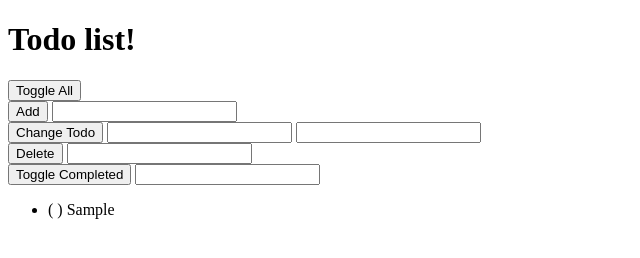
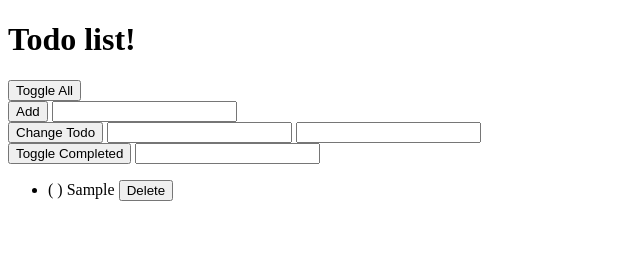
Before and after one commit to loukotal/watch-and-code-pracitalJS, a plain HTML site: page index.html in a window 1280 px wide. Both pictures are taken after typing "Sample" into the empty fields and a click on the button "Add". Shown: the whole page, without its empty margins (0-640 px from the left). Drawn offline with Linux system fonts and the light colour scheme.

Commit message:
Modified to V10

```diff
--- a/index.html
+++ b/index.html
@@ -28,10 +28,10 @@
         <input id="changeTodoTextInput" type="text">
     </div>
 
-    <div>
+    <!--<div>
         <button onclick="handlers.deleteTodo()">Delete</button>
         <input id="deleteTodoTextNumber" type="number">
-    </div>
+    </div>-->
 
     <div>
         <button onclick="handlers.toggleCompleted()">Toggle Completed</button>
--- a/script.js
+++ b/script.js
@@ -30,6 +30,13 @@
 // There should be an li element for every todo
 // Each li element should contain .todoText
 // Each li element should show .completed
+
+// V10 requirements:
+// There should be a way to delete buttons
+// There should be a delete button for every todo
+// Each li should have an id that has the todo position
+// Delete button should have access to the todo id
+// Clicking delete should update todoList.todos and the DOM
 
 var todoList = {
     todos: [],
@@ -120,15 +127,8 @@ var handlers = {
         changeTodoTextPosition.value = "";
         view.displayTodos();
     },
-    deleteTodo: function() {
-        var deleteTodoTextNumber = document.getElementById("deleteTodoTextNumber");
-
-        if (deleteTodoTextNumber.valueAsNumber >= todoList.todos.length || deleteTodoTextNumber.valueAsNumber < 0) {
-            console.log("delete index out of bounds");
-        } else {
-            todoList.deleteTodo(deleteTodoTextNumber.valueAsNumber);
-        }
-        deleteTodoTextNumber.value = "";
+    deleteTodo: function(position) {
+        todoList.deleteTodo(position);
         view.displayTodos();
 
     },
@@ -162,6 +162,7 @@ var view = {
             todosUl.appendChild(todoLi);
         } else {
             for (var i = 0; i < todoList.todos.length; i++) {
+
                 //reference todoList.todos[i] (less typing)
                 todo = todoList.todos[i];
                 // create li element
@@ -169,39 +170,53 @@ var view = {
 
                 // change todoTextWithCompletion based on if completed or not
                 if (todo.completed) {
-                    todoTextWithCompletion = "(x) " + todo.todoText;
+                    todoTextWithCompletion = "(x) " + todo.todoText + " ";
                 }
                 else {
-                    todoTextWithCompletion = "( ) " + todo.todoText;
+                    todoTextWithCompletion = "( ) " + todo.todoText + " ";
                 }
+                // set id of the li element to the i position.
+                todoLi.id = i;
                 // add the text to the <li></li> element. (<li>textContent</li>)
                 todoLi.textContent = todoTextWithCompletion;
+                // create buttons based on number of items in the list
+                todoLi.appendChild(this.createDeleteButton());
                 // append it to the ul element
                 todosUl.appendChild(todoLi);
+
             }
         }
+    },
+    // creates delete buttons
+    createDeleteButton: function() {
+        // create button element
+        var deleteButton = document.createElement("button");
+        // text in the button
+        deleteButton.textContent = "Delete";
+        // assign class name to the created button
+        deleteButton.className = "deleteButton";
+        return deleteButton;
+    },
+    setUpEventListeners: function(){
+        // Grab reference to ul element
+        var todosUl = document.querySelector("ul");
+
+        // add event listener to the ul element
+        todosUl.addEventListener("click", function(event){
+            // grab reference to the target that was clicked
+            var elementClicked = event.target;
+            // check if it was the button (check using the assigned class)
+            if(elementClicked.className === "deleteButton"){
+            // run function in the handlers object - parentNode is the parent of the clicked element.
+            // Button is clicked - parent is li element - it grabs the id (which is assigned in the view.displayTodos() function)
+            handlers.deleteTodo(parseInt(elementClicked.parentNode.id));
+            view.displayTodos();
+            }
+        });
     }
 };
 
-
-// for (var i = 0; i < todoList.todos.length; i++){
-
-//     todoLi.value = todos[i];
-//     todoUl.appendChild(todoLi);
-//     console.log(todoLi);
-
-// }
-
-// todoList.displayTodos();
-// todoList.addTodo("item 1")
-// todoList.addTodo("item 2")
-// todoList.toggleCompleted(0);
-// // todoList.toggleCompleted(1);
-// todoList.toggleAll();
-// todoList.toggleAll();
-// todoList.changeTodo(0, "changed first item")
-// todoList deleteTodo(1);
-// todoList.toggleCompleted(0);
+view.setUpEventListeners();
 
 function runWithDebugger(func){
     debugger;
```
